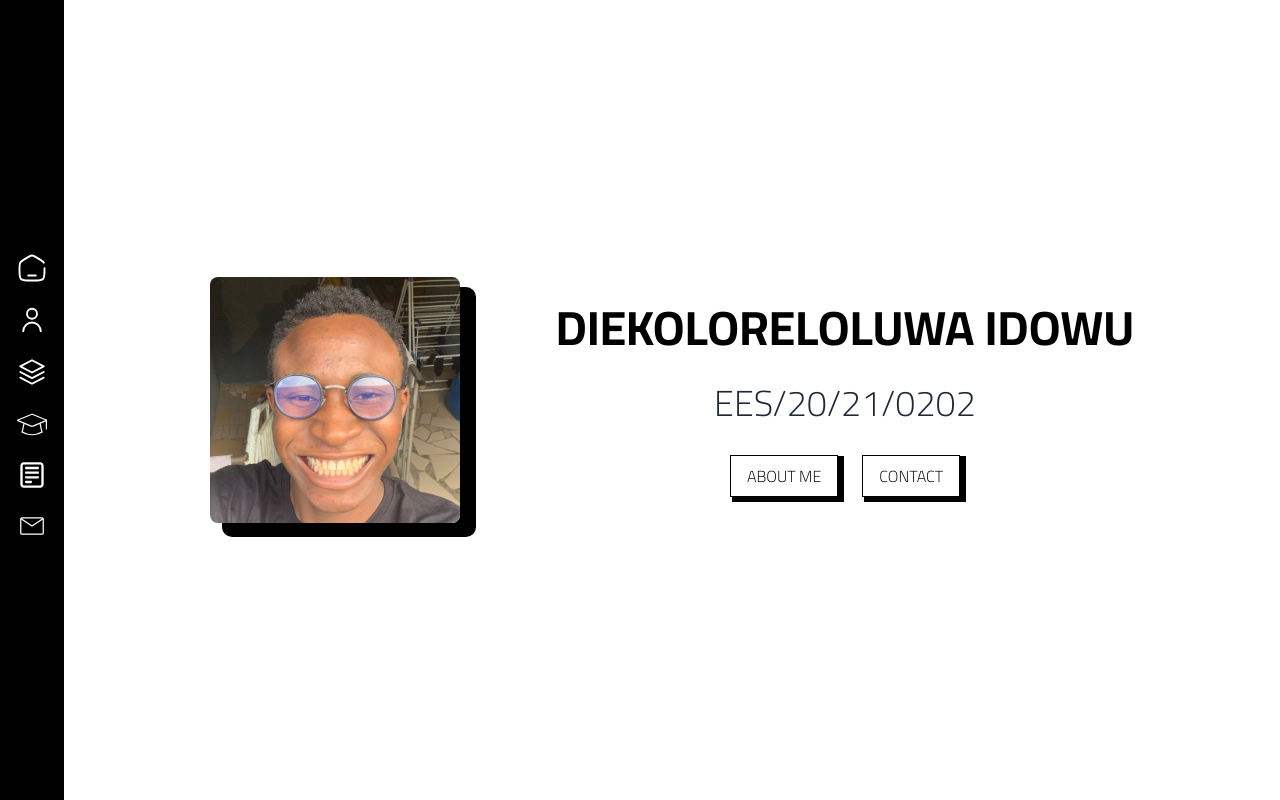
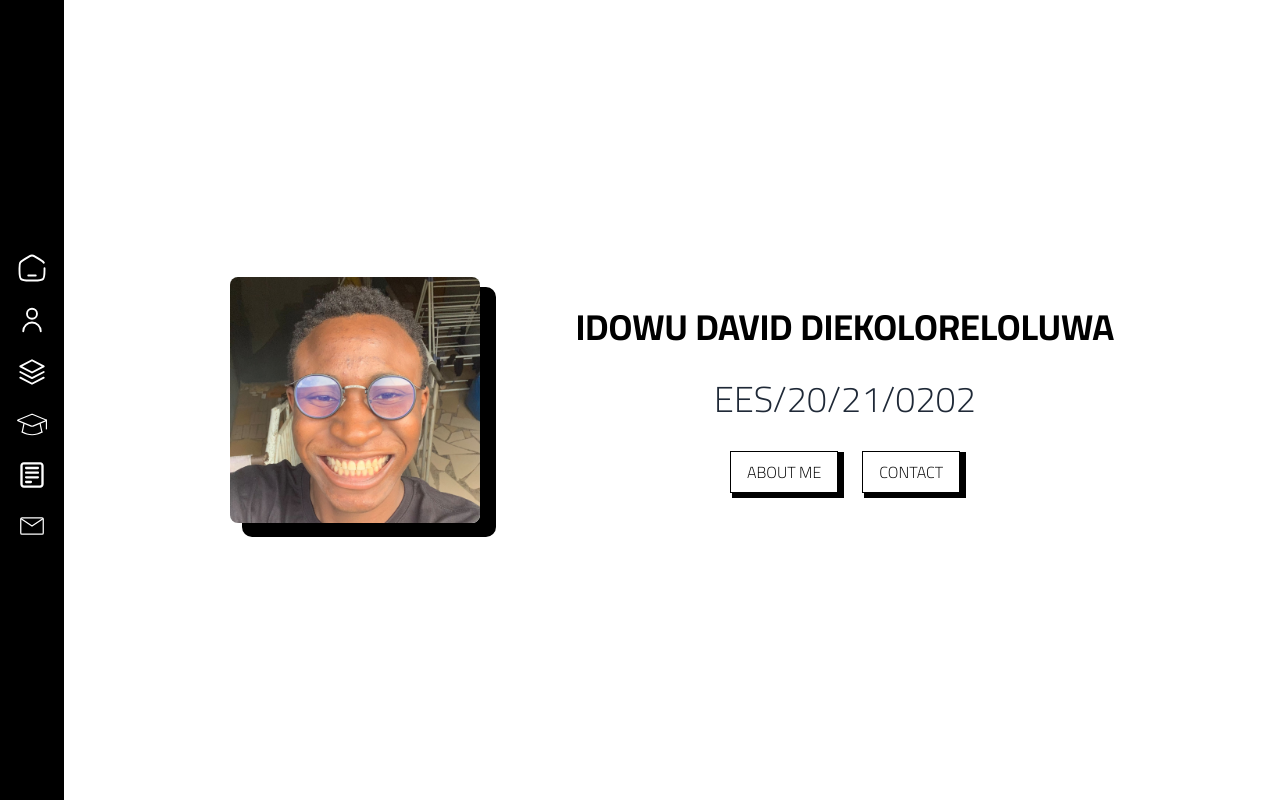
Before and after one commit to Horlakz/dieko-hci-assignment, a SvelteKit app: page / in a window 1280 px wide. Built offline with nearby package versions, Linux system fonts and the light colour scheme.

Commit message:
feat(/src/routes/): updates text on homepage

```diff
--- a/src/routes/+page.svelte
+++ b/src/routes/+page.svelte
@@ -14,7 +14,7 @@
 	/>
 
 	<div class="uppercase flex-col-center sm:gap-8 gap-2">
-		<h3 class="font-bold sm:text-5xl text-xl">diekoloreloluwa idowu</h3>
+		<h3 class="font-bold sm:text-4xl text-lg">idowu david diekoloreloluwa</h3>
 		<p class="font-light text-gray-800 sm:text-4xl text-xl">EES/20/21/0202</p>
 		<div class="flex-center gap-6">
 			<Button on:click={() => goto('/about')}>about me</Button>
```
